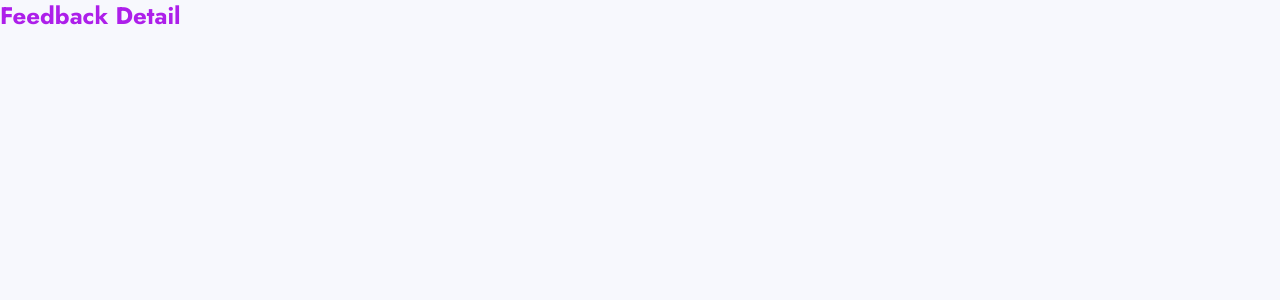
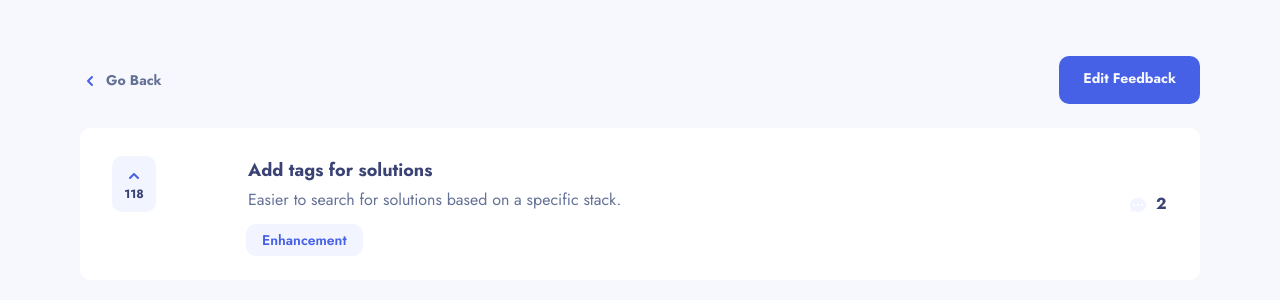
Before and after one commit to lianetvazquez93/product-feedback-app, a React (Create React App) app: page /details/1 in a window 1280 px wide. Shown: the top 300 px of the page. Built offline with nearby package versions, Linux system fonts and the light colour scheme; data requests are answered from the project's data file.

Commit message:
customize product-request-card to use on feedback-detail

```diff
--- a/data/db.json
+++ b/data/db.json
@@ -179,7 +179,7 @@
       "id": 7,
       "title": "More comprehensive reports",
       "category": "feature",
-      "upvotes": 125,
+      "upvotes": 126,
       "status": "planned",
       "description": "It would be great to see a more detailed breakdown of solutions.",
       "comments": [
--- a/src/App.tsx
+++ b/src/App.tsx
@@ -14,7 +14,7 @@ const App: React.FC = () => {
         <Switch>
           <Route exact path="/" component={Suggestions} />
           <Route path="/new" component={NewFeedback} />
-          <Route path="/edit" component={EditFeedback} />
+          <Route path="/edit/:id" component={EditFeedback} />
           <Route path="/roadmap" component={Roadmap} />
           <Route path="/details/:id" component={FeedbackDetail} />
         </Switch>
--- a/src/components/ProductRequestCard.tsx
+++ b/src/components/ProductRequestCard.tsx
@@ -4,19 +4,22 @@ import { ProductRequest } from '../pages/Suggestions';
 
 interface ProductRequestCardProps {
   request: ProductRequest;
-  updateProductRequests: () => void;
+  updateProductRequests?: () => void;
 }
 
 const ProductRequestCard: React.FC<ProductRequestCardProps> = ({ request, updateProductRequests }) => {
   const increaseUpvotes = async (request: ProductRequest) => {
     await axios.patch(`http://localhost:5001/productRequests/${request.id}`, { upvotes: request.upvotes + 1 });
+    if (updateProductRequests) {
       updateProductRequests();
+    }
   };
 
   return (
-    <div className="product-request-card bg-white rounded-large p-6 mb-4 mx-6 md:mx-0 md:py-7 md:px-8 md:flex md:justify-between">
+    <div className="product-request-card bg-white rounded-large w-full p-6 md:py-7 md:px-8">
+      <div className="flex justify-start md:justify-between">
         <button
-        className="bg-gray invisible h-0 md:px-3 md:py-2 md:rounded-large md:visible md:h-14 hover:bg-blue-lighter"
+          className="bg-gray invisible h-0 w-0 md:px-3 md:py-2 md:rounded-large md:visible md:h-14 md:w-11 hover:bg-blue-lighter"
           onClick={() => increaseUpvotes(request)}
         >
           <svg xmlns="http://www.w3.org/2000/svg" className="h-5 w-5 block" viewBox="0 0 20 20" fill="#4661E6">
@@ -28,16 +31,18 @@ const ProductRequestCard: React.FC<ProductRequestCardProps> = ({ request, update
           </svg>
           <span className="font-jost font-bold text-xs text-indigo text-center block">{request.upvotes}</span>
         </button>
-      <div className="md:w-3/4 md:py-0">
-        <p className="product-request-title font-jost font-bold text-indigo text-sm md:text-lg mb-2 md:mb-1">
+        <div className="w-full md:w-3/4">
+          <p className="product-request-title font-jost font-bold text-indigo text-sm pl-0.5 md:text-lg mb-2 md:mb-1">
             {request.title}
           </p>
-        <p className="font-jost font-normal text-gray-dark text-sm md:text-base mb-2 md:mb-3">{request.description}</p>
+          <p className="font-jost font-normal text-gray-dark text-sm pl-0.5 md:text-base mb-3 md:mb-4">
+            {request.description}
+          </p>
           <span className="font-jost font-semibold text-sm text-blue px-4 py-1.5 bg-gray rounded-large">
             {request.category[0].toUpperCase() + request.category.slice(1)}
           </span>
         </div>
-      <div className="invisible h-0 md:visible md:h-6 md:px-0 md:w-10 md:my-auto inline-block">
+        <div className="invisible h-0 md:visible md:h-6 md:px-0 md:w-10 md:my-auto">
           <svg xmlns="http://www.w3.org/2000/svg" className="h-5 w-5 inline" viewBox="0 0 20 20" fill="#F2F4FF">
             <path
               fillRule="evenodd"
@@ -49,7 +54,8 @@ const ProductRequestCard: React.FC<ProductRequestCardProps> = ({ request, update
             {request.comments ? request.comments.length : 0}
           </span>
         </div>
-      <div className="flex justify-between items-center md:hidden">
+      </div>
+      <div className="flex justify-between items-center mt-4 md:hidden">
         <button
           className="bg-gray py-2 pl-4 pr-3.5 rounded-large inline-block hover:bg-blue-lighter"
           onClick={() => increaseUpvotes(request)}
--- a/src/components/ProductRequestsList.tsx
+++ b/src/components/ProductRequestsList.tsx
@@ -14,7 +14,9 @@ const ProductRequestsList: React.FC<ProductRequestListProps> = ({ productRequest
       <ul className="mt-8">
         {productRequests.map((request: ProductRequest) => (
           <Link key={request.id} to={`/details/${request.id}`}>
-            <ProductRequestCard request={request} updateProductRequests={updateProductRequests} />
+            <div className="mb-4 mx-6 md:mx-0">
+              <ProductRequestCard request={request} updateProductRequests={updateProductRequests} />
+            </div>
           </Link>
         ))}
       </ul>
--- a/src/pages/FeedbackDetail.tsx
+++ b/src/pages/FeedbackDetail.tsx
@@ -1,5 +1,51 @@
-import React from 'react';
+import axios from 'axios';
+import React, { useState, useEffect } from 'react';
+import { useParams, Link } from 'react-router-dom';
+import { ProductRequest } from './Suggestions';
+import EmptySuggestions from '../components/EmptySuggestions';
+import ProductRequestCard from '../components/ProductRequestCard';
 
-const FeedbackDetail: React.FC = () => <h1 className="text-purple">Feedback Detail</h1>;
+const FeedbackDetail: React.FC = () => {
+  const [productRequest, setProductRequest] = useState<ProductRequest>();
+
+  const { id } = useParams<{ id: string }>();
+
+  useEffect(() => {
+    (async () => {
+      const { data } = await axios.get(`http://localhost:5001/productRequests/${id}`);
+      setProductRequest(data);
+    })();
+  });
+
+  if (!productRequest) {
+    return <EmptySuggestions />;
+  }
+
+  return (
+    <div className="mx-6 md:mx-10 lg:mx-auto mt-6 md:mt-14 pb-6 flex flex-col" style={{ maxWidth: '70rem' }}>
+      <div className="flex justify-between w-full">
+        <Link to="/" className="py-2.5 md:py-3">
+          <svg xmlns="http://www.w3.org/2000/svg" className="inline h-5 w-5" viewBox="0 0 20 20" fill="#4661E6">
+            <path
+              fillRule="evenodd"
+              d="M12.707 5.293a1 1 0 010 1.414L9.414 10l3.293 3.293a1 1 0 01-1.414 1.414l-4-4a1 1 0 010-1.414l4-4a1 1 0 011.414 0z"
+              clipRule="evenodd"
+            />
+          </svg>
+          <span className="font-bold text-gray-dark text-sm ml-1.5">Go Back</span>
+        </Link>
+        <Link
+          to={`/edit/${id}`}
+          className="inline-block align-middle bg-blue text-sm text-gray-light font-bold rounded-large hover:bg-blue-light py-2.5 px-4 md:py-3 md:px-6"
+        >
+          Edit Feedback
+        </Link>
+      </div>
+      <div className="flex w-full justify-center mt-6">
+        <ProductRequestCard request={productRequest} />
+      </div>
+    </div>
+  );
+};
 
 export default FeedbackDetail;
--- a/src/pages/Suggestions.tsx
+++ b/src/pages/Suggestions.tsx
@@ -154,7 +154,7 @@ const Suggestions: React.FC = () => {
 
   return (
     <div
-      className="m-0 pb-6 flex items-start justify-center w-100 md:justify-between lg:mx-auto lg:px-4"
+      className="m-0 pb-6 flex items-start justify-center w-full md:justify-between lg:mx-auto lg:px-4"
       style={{ maxWidth: '70rem' }}
     >
       <div className="w-0 invisible lg:visible lg:w-64 flex flex-col mt-24 sticky top-24">
@@ -369,7 +369,7 @@ const Suggestions: React.FC = () => {
           </div>
           <Link
             to="/new"
-            className="inline-block align-middle bg-purple text-sm text-gray-light font-bold rounded-large hover:bg-purple-light py-2.5 px-4 md:py-3"
+            className="bg-purple text-sm text-gray-light font-bold rounded-large hover:bg-purple-light py-2.5 px-4 md:py-3 md:px-6"
           >
             + Add Feedback
           </Link>
```
Lines whose indentation alone changed are shown as unchanged.
